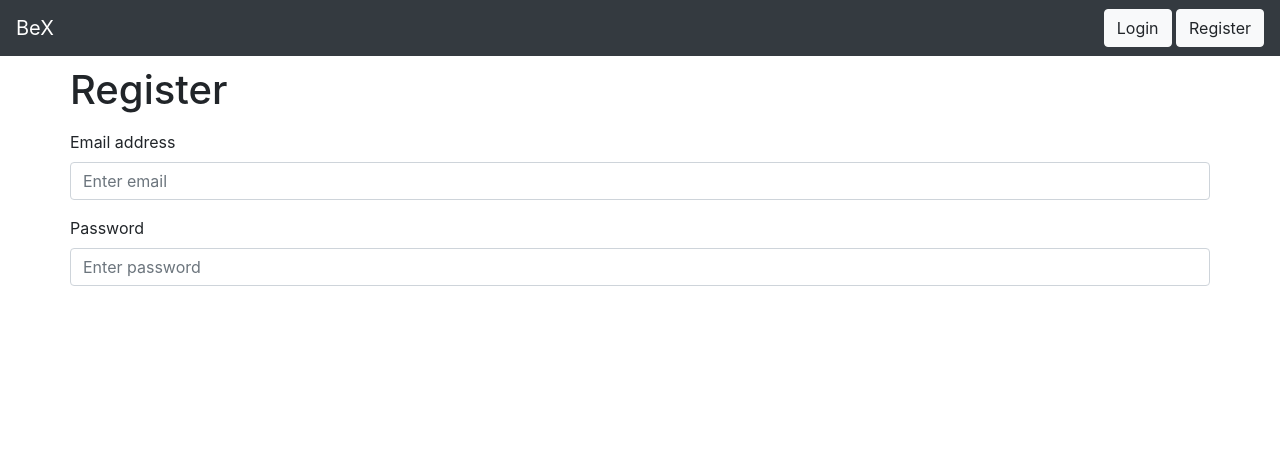
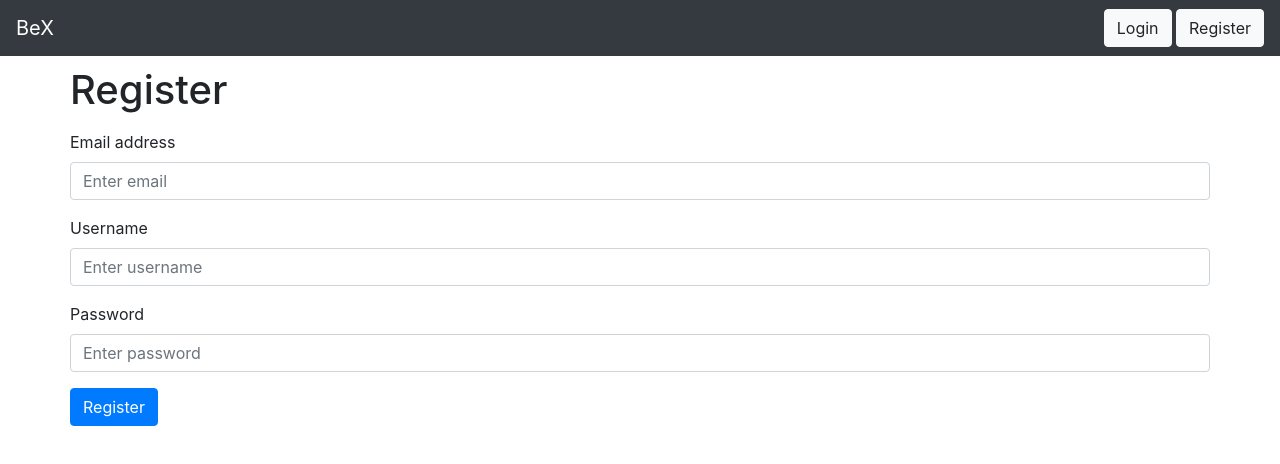
Before and after one commit to subins2000/bex, a React (Create React App) app: page /register in a window 1280 px wide. Shown: the top 464 px of the page. Built offline with nearby package versions, Linux system fonts and the light colour scheme.

Commit message:
Added username and register button

```diff
--- a/src/components/Register.js
+++ b/src/components/Register.js
@@ -16,9 +16,14 @@ class Register extends Component {
                             <input type="email" className="form-control" id="inputEmail" placeholder="Enter email" />
                         </div>
                         <div className="form-group">
+                            <label for="inputUsername">Username</label>
+                            <input type="text" className="form-control" id="inputUsername" placeholder="Enter username" />
+                        </div>
+                        <div className="form-group">
                             <label for="inputPassword">Password</label>
                             <input type="password" className="form-control" id="inputPassword" placeholder="Enter password" />
                         </div>
+                        <button type="submit" class="btn btn-primary">Register</button>
                     </form>
                 </div>
             </div>
```
